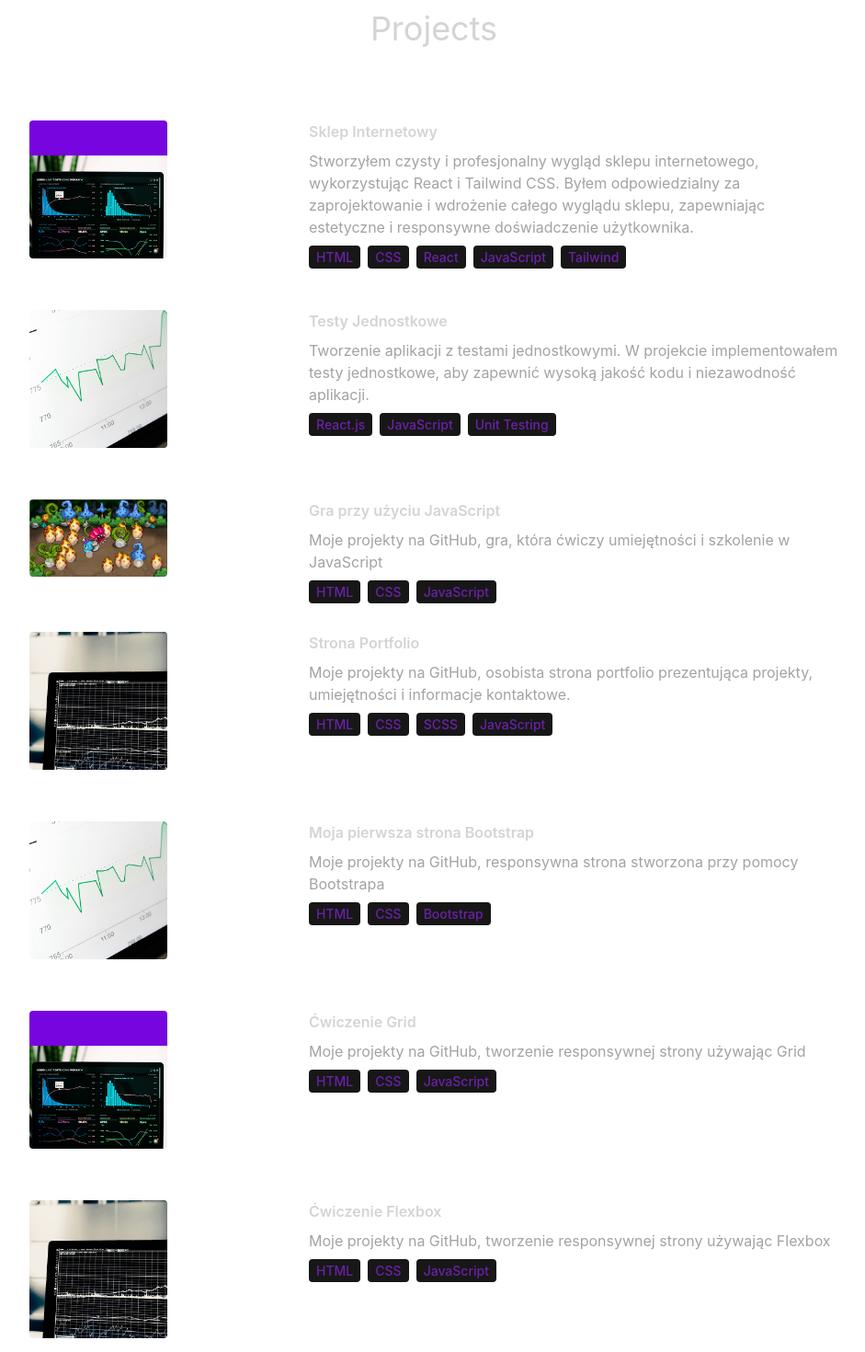
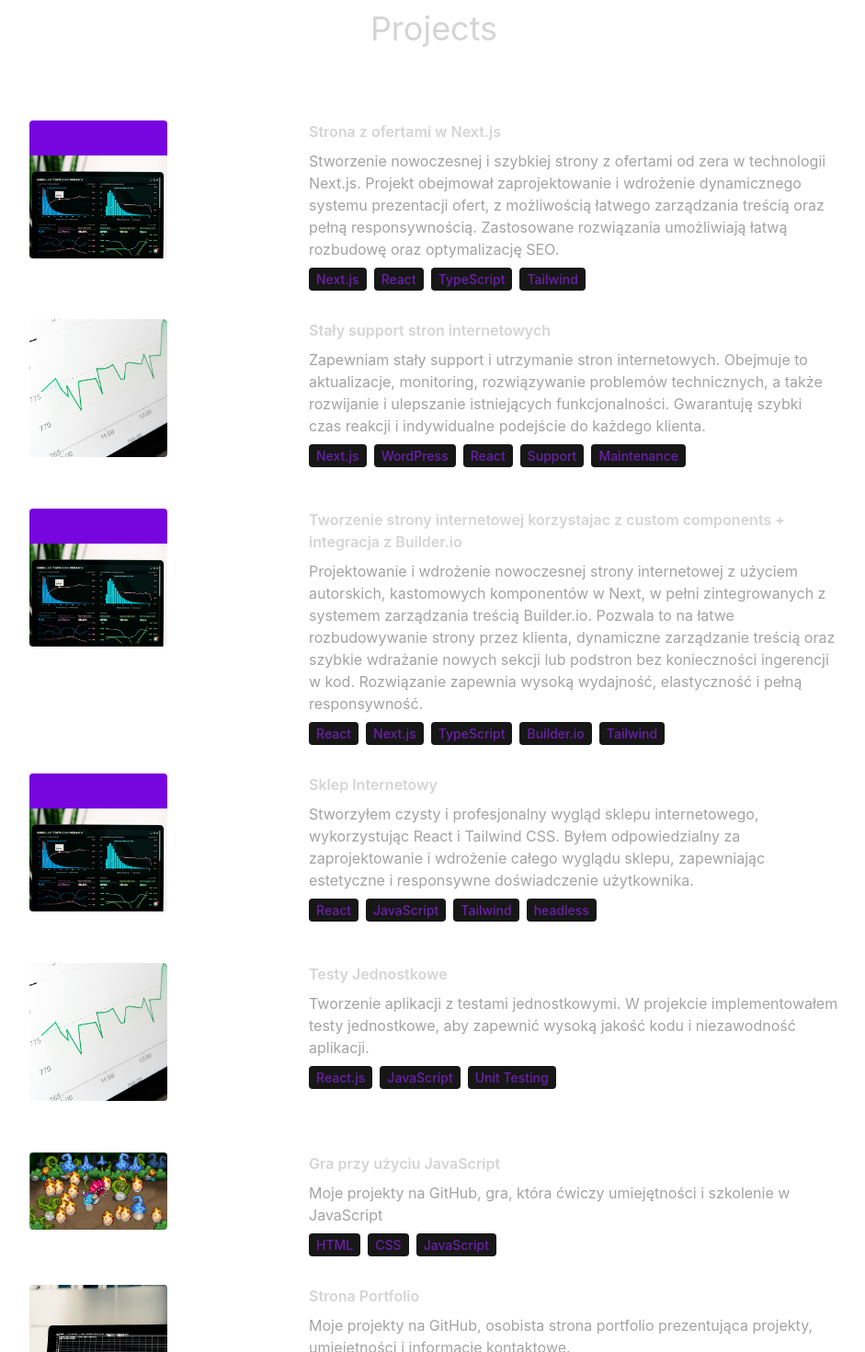
Before and after one commit to szymszaj/Portfolio, a React (Vite) app in the folder react-portfolio/: page / in a window 1280 px wide. Shown: the part 2780-4250 px from the top of the page at 92% size, without its empty margins (168-1109 px from the left). Built offline with nearby package versions, Linux system fonts and the light colour scheme.

Commit message:
feat: Add new projects and update technologies in PROJECTS constant

```diff
--- a/react-portfolio/src/constants/index.js
+++ b/react-portfolio/src/constants/index.js
@@ -19,6 +19,7 @@ export const EXPERIENCES = [
       "Tailwind CSS",
       "Next.js",
       "WordPress",
+      "API Integration",
     ],
   },
 
@@ -48,11 +49,34 @@ export const EXPERIENCES = [
 
 export const PROJECTS = [
   {
+    title: "Strona z ofertami w Next.js",
+    image: project1,
+    description:
+      "Stworzenie nowoczesnej i szybkiej strony z ofertami od zera w technologii Next.js. Projekt obejmował zaprojektowanie i wdrożenie dynamicznego systemu prezentacji ofert, z możliwością łatwego zarządzania treścią oraz pełną responsywnością. Zastosowane rozwiązania umożliwiają łatwą rozbudowę oraz optymalizację SEO.",
+    technologies: ["Next.js", "React", "TypeScript", "Tailwind"],
+  },
+
+  {
+    title: "Stały support stron internetowych",
+    image: project4,
+    description:
+      "Zapewniam stały support i utrzymanie stron internetowych. Obejmuje to aktualizacje, monitoring, rozwiązywanie problemów technicznych, a także rozwijanie i ulepszanie istniejących funkcjonalności. Gwarantuję szybki czas reakcji i indywidualne podejście do każdego klienta.",
+    technologies: ["Next.js", "WordPress", "React", "Support", "Maintenance"],
+  },
+  {
+    title:
+      "Tworzenie strony internetowej korzystajac z  custom components + integracja z Builder.io",
+    image: project1,
+    description:
+      "Projektowanie i wdrożenie nowoczesnej strony internetowej z użyciem autorskich, kastomowych komponentów w Next, w pełni zintegrowanych z systemem zarządzania treścią Builder.io. Pozwala to na łatwe rozbudowywanie strony przez klienta, dynamiczne zarządzanie treścią oraz szybkie wdrażanie nowych sekcji lub podstron bez konieczności ingerencji w kod. Rozwiązanie zapewnia wysoką wydajność, elastyczność i pełną responsywność.",
+    technologies: ["React", "Next.js", "TypeScript", "Builder.io", "Tailwind"],
+  },
+  {
     title: "Sklep Internetowy",
     image: project1,
     description:
       "Stworzyłem czysty i profesjonalny wygląd sklepu internetowego, wykorzystując React i Tailwind CSS. Byłem odpowiedzialny za zaprojektowanie i wdrożenie całego wyglądu sklepu, zapewniając estetyczne i responsywne doświadczenie użytkownika.",
-    technologies: ["HTML", "CSS", "React", "JavaScript", "Tailwind"],
+    technologies: ["React", "JavaScript", "Tailwind", "headless"],
   },
   {
     title: "Testy Jednostkowe",
@@ -61,6 +85,34 @@ export const PROJECTS = [
       "Tworzenie aplikacji z testami jednostkowymi. W projekcie implementowałem testy jednostkowe, aby zapewnić wysoką jakość kodu i niezawodność aplikacji.",
     technologies: ["React.js", "JavaScript", "Unit Testing"],
   },
+  // {
+  //   title: "Strona internetowa – storytelling",
+  //   image: project1,
+  //   description:
+  //     "Kompleksowe wykonanie strony internetowej prezentującej storytelling marki wraz z atrakcyjną szatą graficzną, animacjami i dbałością o UX/UI. Projekt dostępny pod adresem: [the-story-behind-your-website.vercel.app](https://the-story-behind-your-website.vercel.app/)",
+  //   technologies: [
+  //     "Next.js",
+  //     "React",
+  //     "TypeScript",
+  //     "Tailwind",
+  //     "Framer Motion",
+  //   ],
+  //   link: "https://the-story-behind-your-website.vercel.app/",
+  // },
+  // {
+  //   title: "Strona internetowa dla prywatnego obiektu noclegowego",
+  //   image: project1,
+  //   description:
+  //     "Projekt i wdrożenie strony internetowej dla apartamentu na wynajem. Strona prezentuje ofertę, galerię zdjęć oraz umożliwia kontakt z właścicielem. Projekt dostępny pod adresem: [apartament-u-moniki.vercel.app](https://apartament-u-moniki.vercel.app/)",
+  //   technologies: [
+  //     "Next.js",
+  //     "React",
+  //     "TypeScript",
+  //     "Tailwind",
+  //     "Framer Motion",
+  //   ],
+  //   link: "https://apartament-u-moniki.vercel.app/",
+  // },
   {
     title: "Gra przy użyciu JavaScript",
     image: project2,
@@ -75,27 +127,6 @@ export const PROJECTS = [
       "Moje projekty na GitHub, osobista strona portfolio prezentująca projekty, umiejętności i informacje kontaktowe.",
     technologies: ["HTML", "CSS", "SCSS", "JavaScript"],
   },
-  {
-    title: "Moja pierwsza strona Bootstrap",
-    image: project4,
-    description:
-      "Moje projekty na GitHub, responsywna strona stworzona przy pomocy Bootstrapa",
-    technologies: ["HTML", "CSS", "Bootstrap"],
-  },
-  {
-    title: "Ćwiczenie Grid",
-    image: project1,
-    description:
-      "Moje projekty na GitHub, tworzenie responsywnej strony używając Grid",
-    technologies: ["HTML", "CSS", "JavaScript"],
-  },
-  {
-    title: "Ćwiczenie Flexbox",
-    image: project3,
-    description:
-      "Moje projekty na GitHub, tworzenie responsywnej strony używając Flexbox",
-    technologies: ["HTML", "CSS", "JavaScript"],
-  },
 ];
 
 export const CONTACT = {
```
